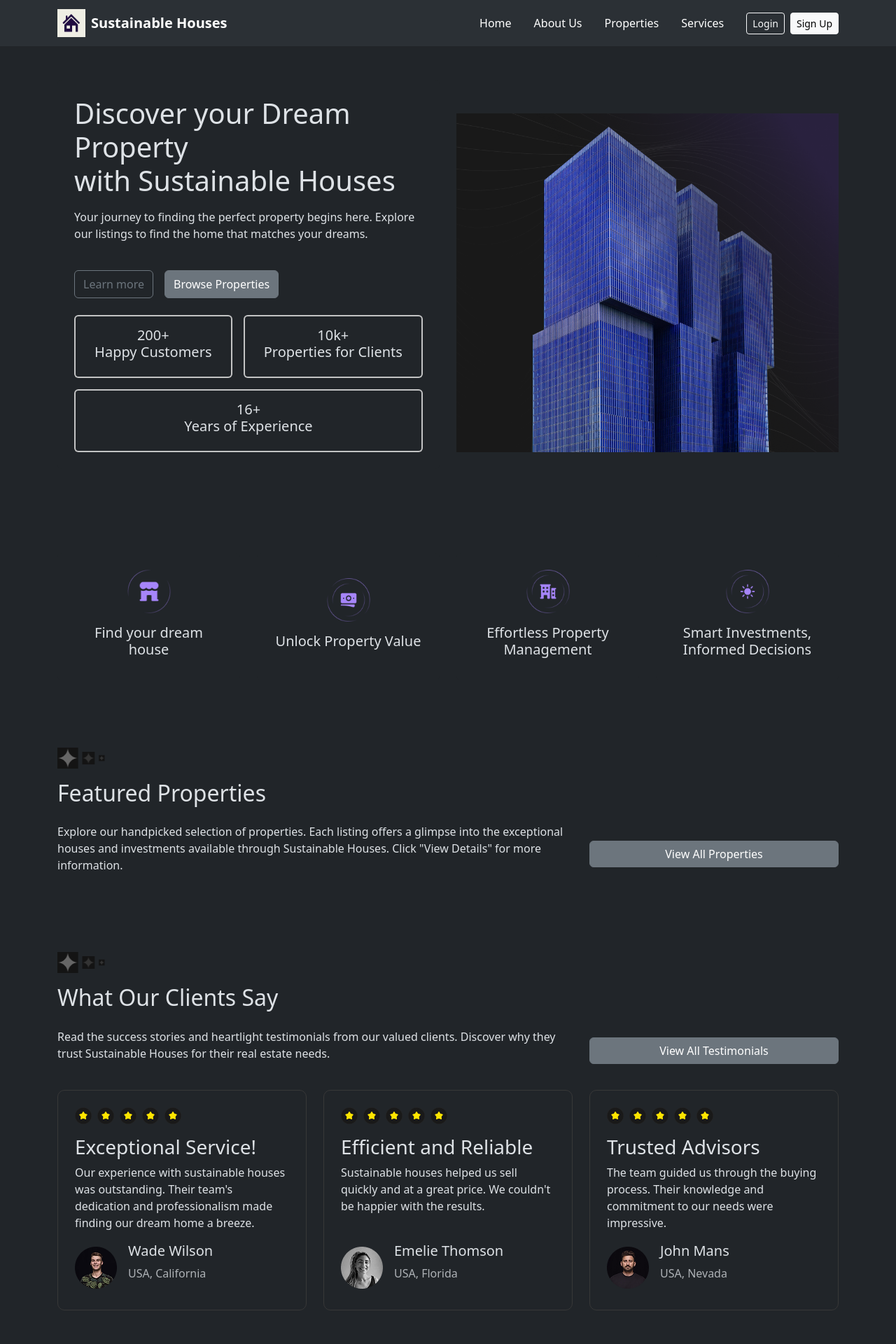
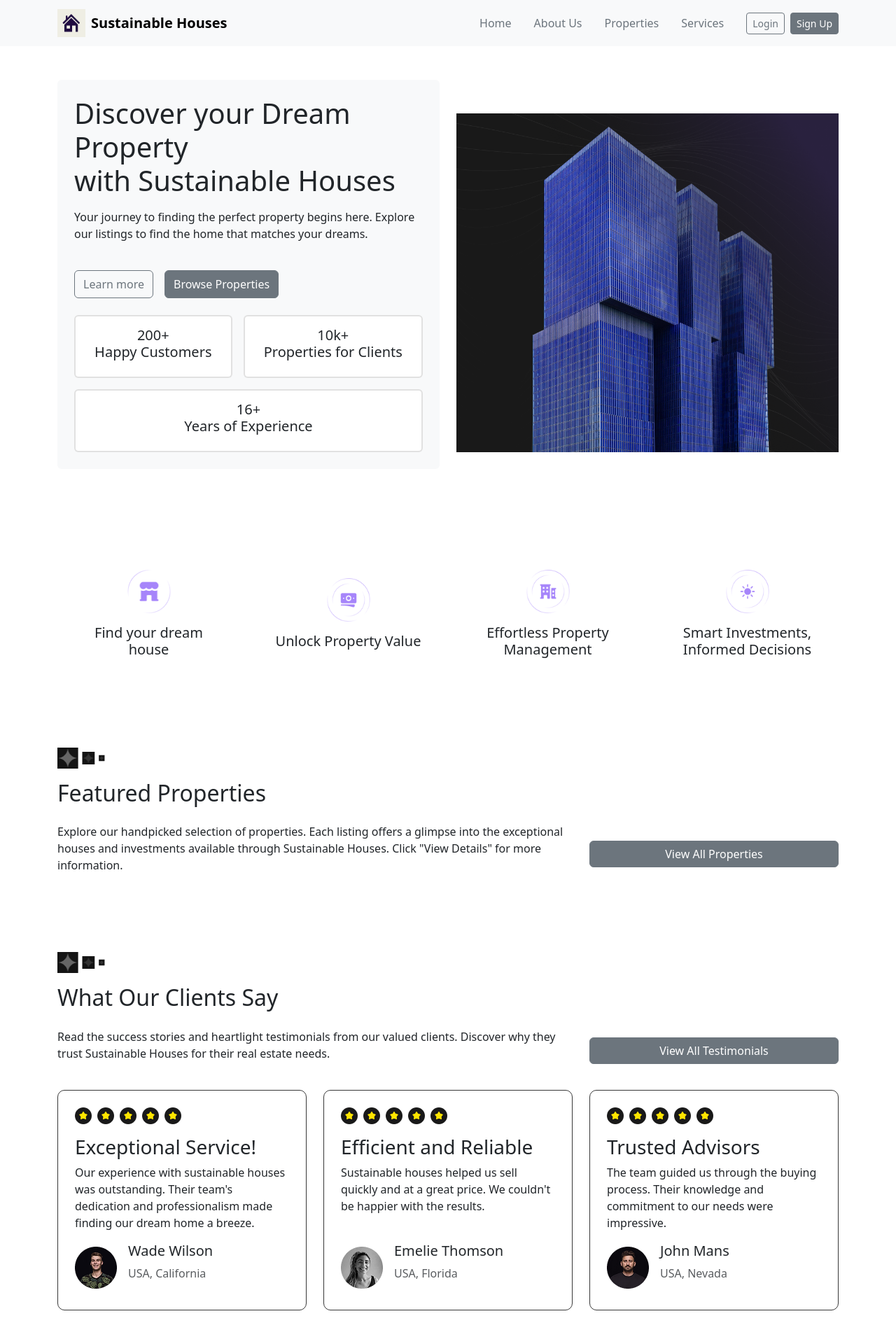
Before and after one commit to CaRTipe/rental.github.io, a PHP site: page / in a window 1280 px wide. Shown: the top 1920 px of the page at 70% size. Run offline with PHP 8.4, Linux system fonts and the light colour scheme; data that the repository does not hold is empty.

Commit message:
Refactor theme settings across multiple pages to use light mode; update navbar button styles for consistency.

```diff
--- a/about.php
+++ b/about.php
@@ -1,5 +1,5 @@
 <!DOCTYPE html>
-<html lang="en" data-bs-theme="dark">
+<html lang="en" data-bs-theme="light">
 
 <head>
     <meta charset="UTF-8">
--- a/index.php
+++ b/index.php
@@ -2,7 +2,7 @@
 include "filemanager.php";
 ?>
 <!DOCTYPE html>
-<html lang="en" data-bs-theme="dark">
+<html lang="en" data-bs-theme="light">
 
 <head>
     <meta charset="UTF-8">
@@ -12,7 +12,7 @@ include "filemanager.php";
     <link rel="stylesheet" href="./style.css">
 </head>
 
-<body>
+<body class="bg-white text-dark">
     <?php
     include "./navbar/navbar.php"
     ?>
@@ -20,7 +20,7 @@ include "filemanager.php";
         <div class="row align-items-center">
             <!-- Text Content -->
             <div class="col-lg-6 col-md-12 mb-4">
-                <div class="card p-4">
+                <div class="card p-4 bg-light text-dark">
                     <div class="mb-4">
                         <h1 class="mb-3">
                             Discover your Dream Property <br class="d-none d-md-block">
@@ -36,13 +36,13 @@ include "filemanager.php";
                         <button class="btn btn-secondary" style="height: 40px;">Browse Properties</button>
                     </div>
                     <div class="d-flex flex-wrap gap-3" id="exp">
-                        <div class="card p-3 text-center flex-fill">
+                        <div class="card p-3 text-center flex-fill bg-white">
                             <h1 class="h5">200+ <br> Happy Customers</h1>
                         </div>
-                        <div class="card p-3 text-center flex-fill">
+                        <div class="card p-3 text-center flex-fill bg-white">
                             <h1 class="h5">10k+ <br> Properties for Clients</h1>
                         </div>
-                        <div class="card p-3 text-center flex-fill">
+                        <div class="card p-3 text-center flex-fill bg-white">
                             <h1 class="h5">16+ <br> Years of Experience</h1>
                         </div>
                     </div>
@@ -253,7 +253,7 @@ include "filemanager.php";
     </div>
 
     <!-- Explore Section -->
-    <div class="container py-5" id="explore">
+    <div class="container py-5 bg-light text-dark" id="explore">
         <div class="row align-items-center g-4">
             <div class="col-lg-8 col-12">
                 <h1 class="h2 mb-3">Start Your Real Estate Journey Today</h1>
@@ -270,7 +270,7 @@ include "filemanager.php";
     </div>
 
     <!-- Footer Top Section -->
-    <div class="container py-5 text-white" style="background-color: rgb(32, 32, 32);" id="bfooter">
+    <div class="container py-5 bg-white text-dark" id="bfooter">
         <div class="row g-5">
             <!-- Logo and Newsletter -->
             <div class="col-md-4">
@@ -291,49 +291,49 @@ include "filemanager.php";
                     <div class="col-6 col-lg-2">
                         <h5 class="text-secondary mb-3">Home</h5>
                         <ul class="list-unstyled">
-                            <li><a href="#" class="text-white text-decoration-none">Hero Section</a></li>
-                            <li><a href="#" class="text-white text-decoration-none">Features</a></li>
-                            <li><a href="#properties" class="text-white text-decoration-none">Properties</a></li>
-                            <li><a href="#reviews" class="text-white text-decoration-none">Testimonials</a></li>
-                            <li><a href="#faq" class="text-white text-decoration-none">FAQs</a></li>
+                            <li><a href="#" class="text-dark text-decoration-none">Hero Section</a></li>
+                            <li><a href="#" class="text-dark text-decoration-none">Features</a></li>
+                            <li><a href="#properties" class="text-dark text-decoration-none">Properties</a></li>
+                            <li><a href="#reviews" class="text-dark text-decoration-none">Testimonials</a></li>
+                            <li><a href="#faq" class="text-dark text-decoration-none">FAQs</a></li>
                         </ul>
                     </div>
                     <!-- About Us -->
                     <div class="col-6 col-lg-2">
                         <h5 class="text-secondary mb-3">About Us</h5>
                         <ul class="list-unstyled">
-                            <li><a href="#" class="text-white text-decoration-none">Our Story</a></li>
-                            <li><a href="#" class="text-white text-decoration-none">Our Works</a></li>
-                            <li><a href="#" class="text-white text-decoration-none">How it Works</a></li>
-                            <li><a href="#" class="text-white text-decoration-none">Our Team</a></li>
-                            <li><a href="#" class="text-white text-decoration-none">Our Clients</a></li>
+                            <li><a href="#" class="text-dark text-decoration-none">Our Story</a></li>
+                            <li><a href="#" class="text-dark text-decoration-none">Our Works</a></li>
+                            <li><a href="#" class="text-dark text-decoration-none">How it Works</a></li>
+                            <li><a href="#" class="text-dark text-decoration-none">Our Team</a></li>
+                            <li><a href="#" class="text-dark text-decoration-none">Our Clients</a></li>
                         </ul>
                     </div>
                     <!-- Properties -->
                     <div class="col-6 col-lg-2">
                         <h5 class="text-secondary mb-3">Properties</h5>
                         <ul class="list-unstyled">
-                            <li><a href="#" class="text-white text-decoration-none">Portfolio</a></li>
-                            <li><a href="#" class="text-white text-decoration-none">Categories</a></li>
+                            <li><a href="#" class="text-dark text-decoration-none">Portfolio</a></li>
+                            <li><a href="#" class="text-dark text-decoration-none">Categories</a></li>
                         </ul>
                     </div>
                     <!-- Services -->
                     <div class="col-6 col-lg-3">
                         <h5 class="text-secondary mb-3">Services</h5>
                         <ul class="list-unstyled">
-                            <li><a href="#" class="text-white text-decoration-none">Valuation Mastery</a></li>
-                            <li><a href="#" class="text-white text-decoration-none">Strategic Marketing</a></li>
-                            <li><a href="#" class="text-white text-decoration-none">Negotiation Wizardry</a></li>
-                            <li><a href="#" class="text-white text-decoration-none">Closing Success</a></li>
-                            <li><a href="#" class="text-white text-decoration-none">Property Management</a></li>
+                            <li><a href="#" class="text-dark text-decoration-none">Valuation Mastery</a></li>
+                            <li><a href="#" class="text-dark text-decoration-none">Strategic Marketing</a></li>
+                            <li><a href="#" class="text-dark text-decoration-none">Negotiation Wizardry</a></li>
+                            <li><a href="#" class="text-dark text-decoration-none">Closing Success</a></li>
+                            <li><a href="#" class="text-dark text-decoration-none">Property Management</a></li>
                         </ul>
                     </div>
                     <!-- Contact Us -->
                     <div class="col-6 col-lg-3">
                         <h5 class="text-secondary mb-3">Contact Us</h5>
                         <ul class="list-unstyled">
-                            <li><a href="contact.php" class="text-white text-decoration-none">Contact Form</a></li>
-                            <li><a href="#" class="text-white text-decoration-none">Our Offices</a></li>
+                            <li><a href="contact.php" class="text-dark text-decoration-none">Contact Form</a></li>
+                            <li><a href="#" class="text-dark text-decoration-none">Our Offices</a></li>
                         </ul>
                     </div>
                 </div>
@@ -342,11 +342,11 @@ include "filemanager.php";
     </div>
 
     <!-- Footer Bottom Section -->
-    <div class="container-fluid py-3" style="background-color: #1a1a1a;" id="footer">
-        <div class="row align-items-center text-white">
+    <div class="container-fluid py-3 bg-light text-dark" id="footer">
+        <div class="row align-items-center">
             <div class="col-md-6 text-center text-md-start mb-3 mb-md-0">
                 <span class="me-4">@2025 Sustainable Houses. All Rights Reserved.</span>
-                <a href="#" class="text-white text-decoration-none">Terms and Conditions</a>
+                <a href="#" class="text-dark text-decoration-none">Terms and Conditions</a>
             </div>
             <div class="col-md-6 text-center text-md-end">
                 <img src="./assets/images/facebook.png" alt="facebook" width="32" height="32" class="mx-1">
--- a/navbar/navbar.php
+++ b/navbar/navbar.php
@@ -3,7 +3,7 @@
 $currentPage = basename($_SERVER['PHP_SELF']);
 
 // Check if it's signin or signup page
-$isAuthPage = in_array($currentPage, ['signin.php', 'signup.php', 'agentin.php', 'agentup.php']);
+$isAuthPage = in_array($currentPage, ['index.php', 'signin.php', 'signup.php', 'agentin.php', 'agentup.php', 'about.php', 'propertydetails.php', 'services.php']);
 ?>
 <nav class="navbar navbar-expand-lg bg-body-tertiary">
     <div class="container d-flex align-items-center justify-content-between">
@@ -47,10 +47,10 @@ $isAuthPage = in_array($currentPage, ['signin.php', 'signup.php', 'agentin.php',
                 <!-- Login/Sign Up Buttons -->
                 <div class="mt-3 mt-lg-0 d-flex gap-2">
                     <a href="./agentin.php">
-                        <button class="btn btn-outline-light btn-sm btn-lg-outline-dark">Login</button>
+                        <button class="btn btn-outline-secondary btn-sm btn-lg-outline-dark">Login</button>
                     </a>
                     <a href="./agentup.php">
-                        <button class="btn btn-light btn-sm btn-lg-dark">Sign Up</button>
+                        <button class="btn btn-secondary btn-sm btn-lg-dark">Sign Up</button>
                     </a>
                 </div>
             </div>
--- a/propertydetails.php
+++ b/propertydetails.php
@@ -2,7 +2,7 @@
 include 'filemanager.php';
 ?>
 <!DOCTYPE html>
-<html lang="en" data-bs-theme='dark'>
+<html lang="en" data-bs-theme='light'>
 
 <head>
     <meta charset="UTF-8" />
--- a/services.php
+++ b/services.php
@@ -1,5 +1,5 @@
 <!DOCTYPE html>
-<html lang="en" data-bs-theme="dark">
+<html lang="en" data-bs-theme="light">
 
 <head>
     <meta charset="UTF-8">
```
